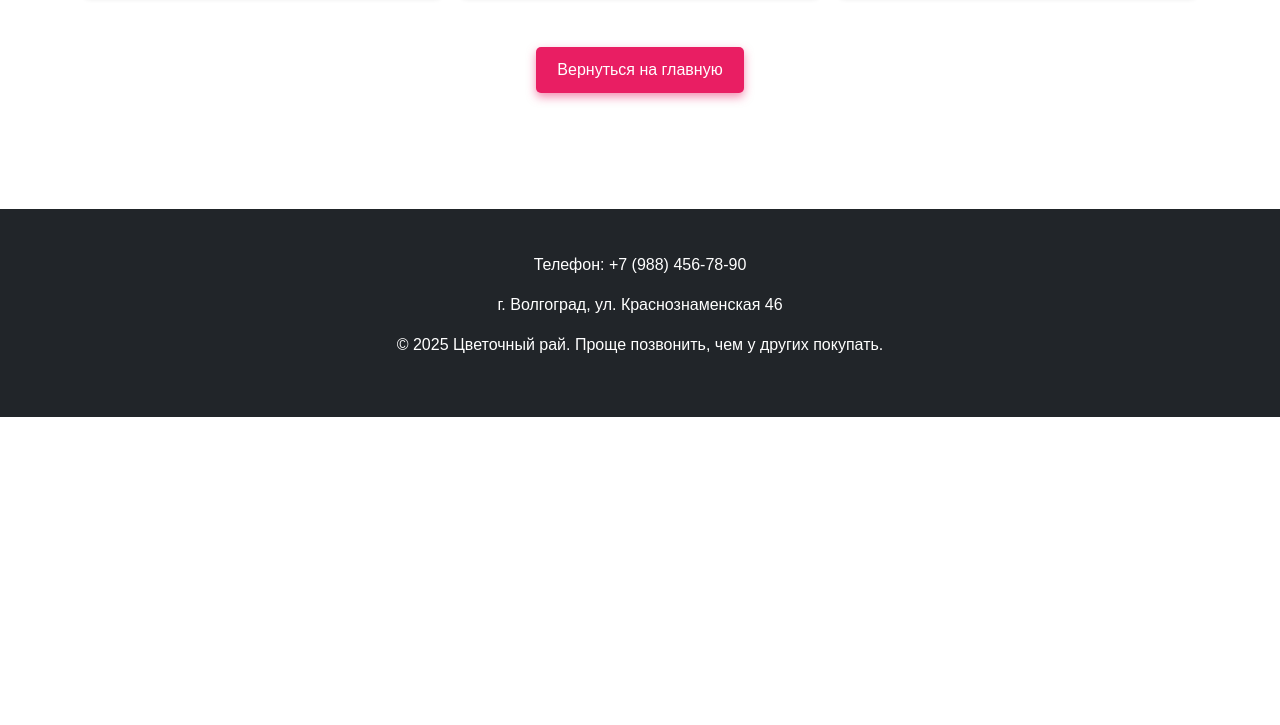
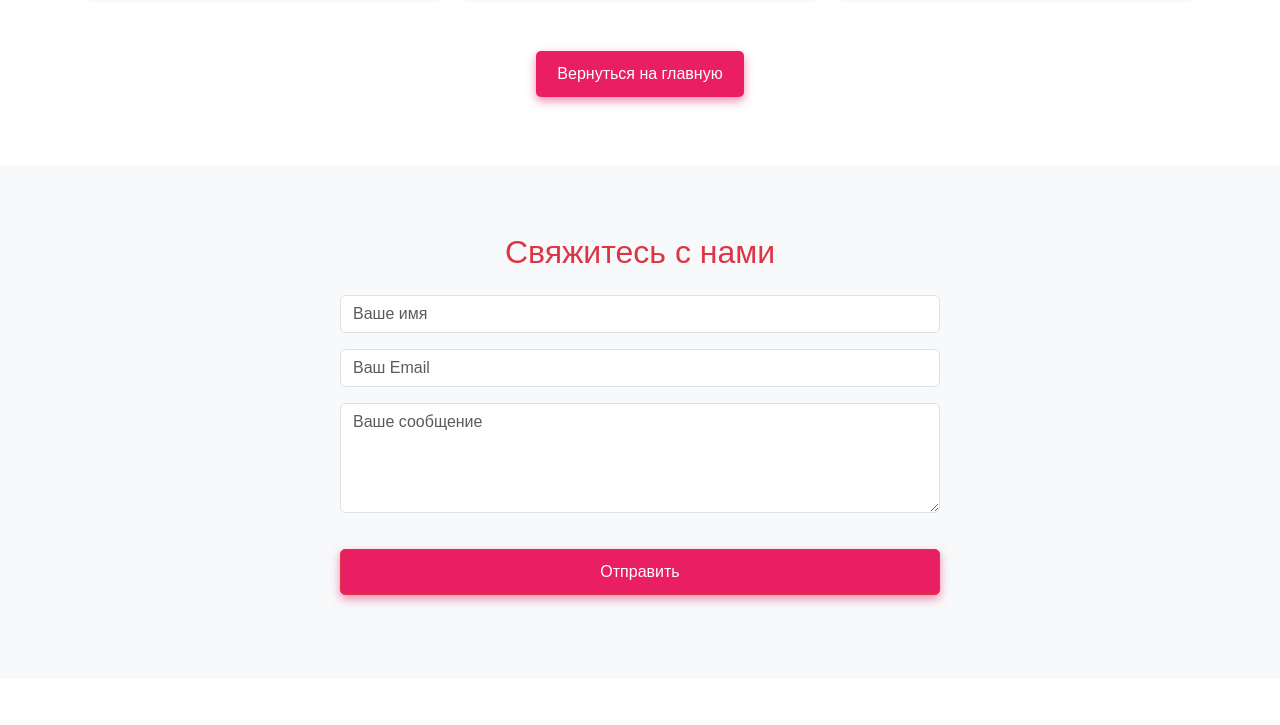
Before and after one commit to polishaaass/flowers_site, a plain HTML site: page second.html in a window 1280 px wide. Shown: the part 755-1480 px from the top of the page. Before the commit the page ends 1172 px from the top, so only its background shows below. Drawn offline with nearby package versions, Linux system fonts and the light colour scheme.

Commit message:
Update second.html

```diff
--- a/second.html
+++ b/second.html
@@ -5,10 +5,10 @@
     <meta name="viewport" content="width=device-width, initial-scale=1.0">
     <title>Цветочный рай - Каталог</title>
 
-    <!-- Bootstrap для общей стилистики -->
+    <!-- Bootstrap -->
     <link href="https://cdn.jsdelivr.net/npm/bootstrap@5.3.3/dist/css/bootstrap.min.css" rel="stylesheet">
 
-    <!-- Ваши стили -->
+    <!-- Кастомные стили -->
     <link rel="stylesheet" href="aa.css">
 </head>
 <body>
@@ -39,8 +39,6 @@
         <section class="catalog py-5">
             <div class="container text-center">
                 <h2 class="text-danger mb-4">Наши букеты</h2>
-
-                <!-- Восстановленный блок .bouquets с grid -->
                 <div class="bouquets">
                     <div class="bouquet">
                         <img src="i (1).webp" width="300" height="275" alt="цветок" class="image">
@@ -62,7 +60,29 @@
                     </div>
                 </div>
 
-                <a href="index.html" class="btn">Вернуться на главную</a>
+                <a href="index.html" class="btn mt-4">Вернуться на главную</a>
+            </div>
+        </section>
+
+        <!-- Форма обратной связи -->
+        <section class="contact py-5 bg-light">
+            <div class="container">
+                <h2 class="text-danger text-center mb-4">Свяжитесь с нами</h2>
+                <form id="contactForm" class="mx-auto" style="max-width: 600px;">
+                    <div class="mb-3">
+                        <input type="text" id="name" class="form-control" placeholder="Ваше имя" required>
+                    </div>
+                    <div class="mb-3">
+                        <input type="email" id="email" class="form-control" placeholder="Ваш Email" required>
+                    </div>
+                    <div class="mb-3">
+                        <textarea id="message" class="form-control" rows="4" placeholder="Ваше сообщение" required></textarea>
+                    </div>
+                    <div class="d-grid">
+                        <button type="submit" class="btn btn-danger">Отправить</button>
+                    </div>
+                    <p id="formStatus" class="mt-3 text-center"></p>
+                </form>
             </div>
         </section>
     </main>
@@ -75,7 +95,8 @@
         </div>
     </footer>
 
-    <!-- Bootstrap JS (необязательно) -->
+    <!-- Скрипты -->
     <script src="https://cdn.jsdelivr.net/npm/bootstrap@5.3.3/dist/js/bootstrap.bundle.min.js"></script>
+    <script src="form.js"></script>
 </body>
 </html>
```
